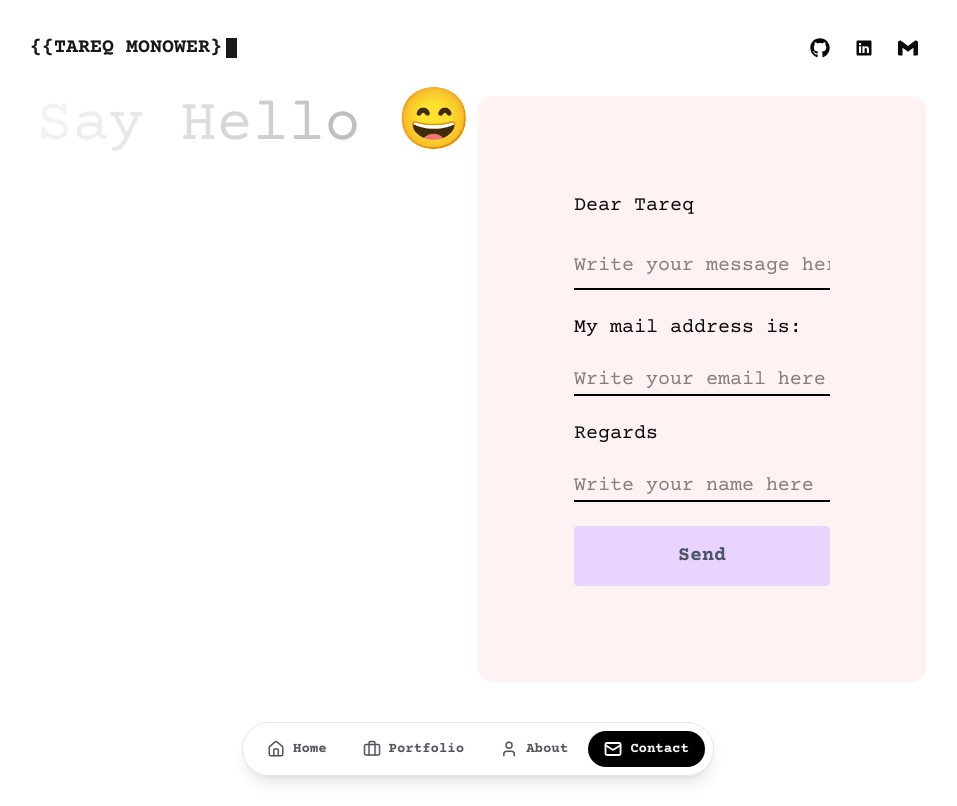
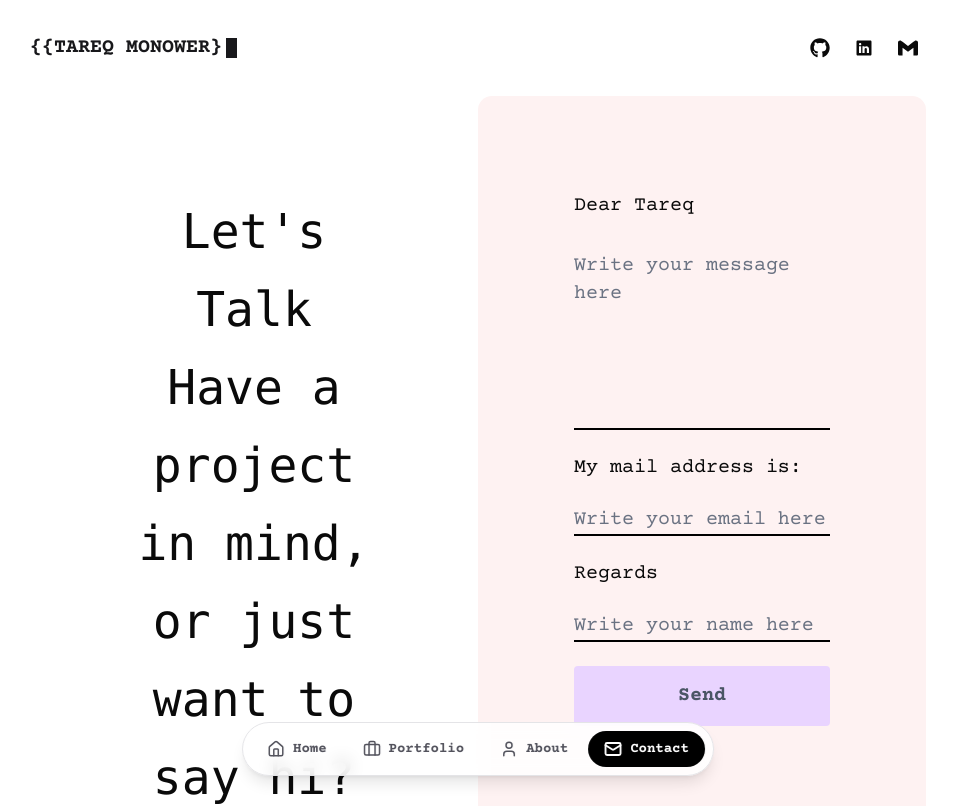
Before and after one commit to tamimhasan19702/nextportfolio, a Next.js app: page /contact in a window 1280 px wide. Shown: the top 806 px of the page, without its empty margins (162-1119 px from the left). Built offline with nearby package versions, Linux system fonts and the light colour scheme.

Commit message:
feat(contact): add typewriter animation on left side and reveal animations on form

```diff
--- a/src/app/contact/page.jsx
+++ b/src/app/contact/page.jsx
@@ -1,14 +1,15 @@
 /** @format */
 "use client";
-import { motion } from "framer-motion";
-import { useState, useRef } from "react";
-import emailjs from "@emailjs/browser";
+import { motion, useInView } from "framer-motion";
+import { useState, useRef, useEffect } from "react";
+
 const ContactPage = () => {
   const [success, setSuccess] = useState(false);
   const [error, setError] = useState(false);
-  const text = "Say Hello";
-
-  const form = useRef();
+  const formRef = useRef(null);
+  const leftRef = useRef(null);
+  const formInView = useInView(formRef, { once: true, margin: "-100px" });
+  const leftInView = useInView(leftRef, { once: true, margin: "-100px" });
 
   const sendEmail = async (e) => {
     e.preventDefault();
@@ -17,7 +18,7 @@ const ContactPage = () => {
         "https://formsubmit.co/el/confirm/f546fbcfdfebc99e9bda90c26dafa324",
         {
           method: "POST",
-          body: new FormData(form.current),
+          body: new FormData(formRef.current),
         }
       );
       const data = await response.json();
@@ -34,76 +35,167 @@ const ContactPage = () => {
     }
   };
 
+  const typewriterText = [
+    "Let's Talk",
+    "Have a project in mind, or just want to say hi? I'd love to hear from you — I usually reply within 24 hours.",
+    "Email: hello@tamim.dev",
+    "Phone: +880 1XXX-XXXXXX",
+    "Location: Pabna, Rajshahi Division, Bangladesh",
+    "Availability: Open to freelance & full-time roles",
+    "Good work starts with a good conversation."
+  ];
+
   return (
-    <motion.div
-      className="h-full"
-      initial={{ y: "-200vh" }}
-      animate={{ y: "0%" }}
-      transition={{ duration: 1 }}>
+    <div className="h-full">
       <div className="h-full flex flex-col lg:flex-row px-4 sm:px-8 md:px-12 lg:px-20 xl:px-48 pb-16 lg:pb-0">
-        <div className="h-1/2 lg:h-full lg:w-1/2 flex items-center justify-center text-4xl sm:text-5xl lg:text-6xl">
-          <div>
-            {text.split("").map((letter, index) => (
-              <motion.span
-                key={index}
-                initial={{ opacity: 1 }}
-                animate={{ opacity: 0 }}
-                transition={{
-                  duration: 3,
-                  repeat: Infinity,
-                  delay: index * 0.1,
-                }}>
-                {letter}
-              </motion.span>
-            ))}{" "}
-            😄
+        {/* Left side - Typewriter animation */}
+        <motion.div
+          ref={leftRef}
+          className="lg:h-full lg:w-1/2 flex items-center justify-center p-8 sm:p-12 md:p-16 lg:p-24"
+          initial={{ opacity: 0, x: -50 }}
+          animate={leftInView ? { opacity: 1, x: 0 } : { opacity: 0, x: -50 }}
+          transition={{ duration: 0.8, ease: "easeOut" }}>
+          <div className="w-full max-w-xl text-center">
+            <Typewriter
+              lines={typewriterText}
+              className="text-3xl sm:text-4xl lg:text-5xl font-mono leading-relaxed"
+              speed={40}
+              startDelay={300}
+            />
           </div>
-        </div>
+        </motion.div>
 
-        {/* form container */}
-        <form
-          className="h-1/2 lg:h-full lg:w-1/2 bg-red-50 rounded-xl text-xl flex flex-col gap-6 justify-center p-8 sm:p-12 md:p-16 lg:p-24"
-          ref={form}
-          onSubmit={sendEmail}>
-          <span>Dear Tareq</span>
-          <input
-            type="textarea"
-            row={6}
-            className="bg-transparent py-2 border-b-2 border-b-black outline-none resize-none"
+        {/* Right side - Form with revealing animation */}
+        <motion.form
+          ref={formRef}
+          className="lg:h-full lg:w-1/2 bg-red-50 rounded-xl text-xl flex flex-col gap-6 justify-center p-8 sm:p-12 md:p-16 lg:p-24"
+          onSubmit={sendEmail}
+          initial={{ opacity: 0, y: 50 }}
+          animate={formInView ? { opacity: 1, y: 0 } : { opacity: 0, y: 50 }}
+          transition={{ duration: 0.8, ease: "easeOut", delay: 0.2 }}>
+          <motion.span
+            initial={{ opacity: 0, y: 20 }}
+            animate={{ opacity: 1, y: 0 }}
+            transition={{ delay: 0.3, duration: 0.5 }}>
+            Dear Tareq
+          </motion.span>
+          <motion.textarea
+            initial={{ opacity: 0, y: 20 }}
+            animate={{ opacity: 1, y: 0 }}
+            transition={{ delay: 0.4, duration: 0.5 }}
+            rows={6}
+            className="bg-transparent py-2 border-b-2 border-b-black outline-none resize-none text-black placeholder-gray-500"
             placeholder="Write your message here"
             name="userMessage"
+            required
           />
-          <span>My mail address is:</span>
-          <input
-            type="text"
-            className="bg-transparent border-b-2 border-b-black outline-none "
+          <motion.span
+            initial={{ opacity: 0, y: 20 }}
+            animate={{ opacity: 1, y: 0 }}
+            transition={{ delay: 0.5, duration: 0.5 }}>
+            My mail address is:
+          </motion.span>
+          <motion.input
+            initial={{ opacity: 0, y: 20 }}
+            animate={{ opacity: 1, y: 0 }}
+            transition={{ delay: 0.6, duration: 0.5 }}
+            type="email"
+            className="bg-transparent border-b-2 border-b-black outline-none text-black placeholder-gray-500"
             placeholder="Write your email here"
             name="userEmail"
+            required
           />
-          <span>Regards</span>
-          <input
+          <motion.span
+            initial={{ opacity: 0, y: 20 }}
+            animate={{ opacity: 1, y: 0 }}
+            transition={{ delay: 0.7, duration: 0.5 }}>
+            Regards
+          </motion.span>
+          <motion.input
+            initial={{ opacity: 0, y: 20 }}
+            animate={{ opacity: 1, y: 0 }}
+            transition={{ delay: 0.8, duration: 0.5 }}
             type="text"
-            className="bg-transparent border-b-2 border-b-black outline-none"
+            className="bg-transparent border-b-2 border-b-black outline-none text-black placeholder-gray-500"
             placeholder="Write your name here"
             name="userName"
+            required
           />
-          <button
-            className="bg-purple-200 rounded font-semibold text-gray-600 p-4"
+          <motion.button
+            initial={{ opacity: 0, y: 20 }}
+            animate={{ opacity: 1, y: 0 }}
+            transition={{ delay: 0.9, duration: 0.5 }}
+            className="bg-purple-200 hover:bg-purple-300 rounded font-semibold text-gray-600 p-4 transition-colors"
             type="submit">
             Send
-          </button>
+          </motion.button>
           {success && (
-            <span className="text-green-500 font-semibold">Message sent</span>
+            <motion.span
+              initial={{ opacity: 0, scale: 0.8 }}
+              animate={{ opacity: 1, scale: 1 }}
+              className="text-green-500 font-semibold">
+              Message sent
+            </motion.span>
           )}
           {error && (
-            <span className="text-red-500 font-semibold">
+            <motion.span
+              initial={{ opacity: 0, scale: 0.8 }}
+              animate={{ opacity: 1, scale: 1 }}
+              className="text-red-500 font-semibold">
               Something went wrong
-            </span>
+            </motion.span>
           )}
-        </form>
+        </motion.form>
       </div>
-    </motion.div>
+    </div>
   );
 };
 
+const Typewriter = ({ lines, className = "", speed = 50, startDelay = 0 }) => {
+  const [text, setText] = useState("");
+
+  useEffect(() => {
+    let cancelled = false;
+
+    const play = async () => {
+      await delay(startDelay);
+      let t = "";
+      setText(t);
+
+      const write = async (str) => {
+        for (const ch of str) {
+          if (cancelled) return;
+          t += ch;
+          setText(t);
+          await delay(speed);
+        }
+      };
+
+      for (let i = 0; i < lines.length; i++) {
+        if (cancelled) return;
+        await write(lines[i]);
+        if (i < lines.length - 1) {
+          t += "\n";
+          setText(t);
+        }
+        await delay(800);
+      }
+    };
+
+    play();
+    return () => {
+      cancelled = true;
+    };
+  }, [lines, speed, startDelay]);
+
+  return (
+    <div className={className} style={{ fontFamily: "var(--font-mono, monospace)", whiteSpace: "pre-wrap" }}>
+      {text}
+      <span className="inline-block ml-1 h-8 w-[0.55em] bg-current animate-pulse" aria-hidden />
+    </div>
+  );
+};
+
+const delay = (ms) => new Promise((resolve) => setTimeout(resolve, ms));
+
 export default ContactPage;
--- a/src/app/globals.css
+++ b/src/app/globals.css
@@ -12,6 +12,15 @@
     -ms-overflow-style: none;
     scrollbar-width: none;
   }
+}
+
+@keyframes blink {
+  0%, 100% { opacity: 1; }
+  50% { opacity: 0; }
+}
+
+.animate-blink {
+  animation: blink 1.06s infinite;
 }
 
 @theme inline {
```
